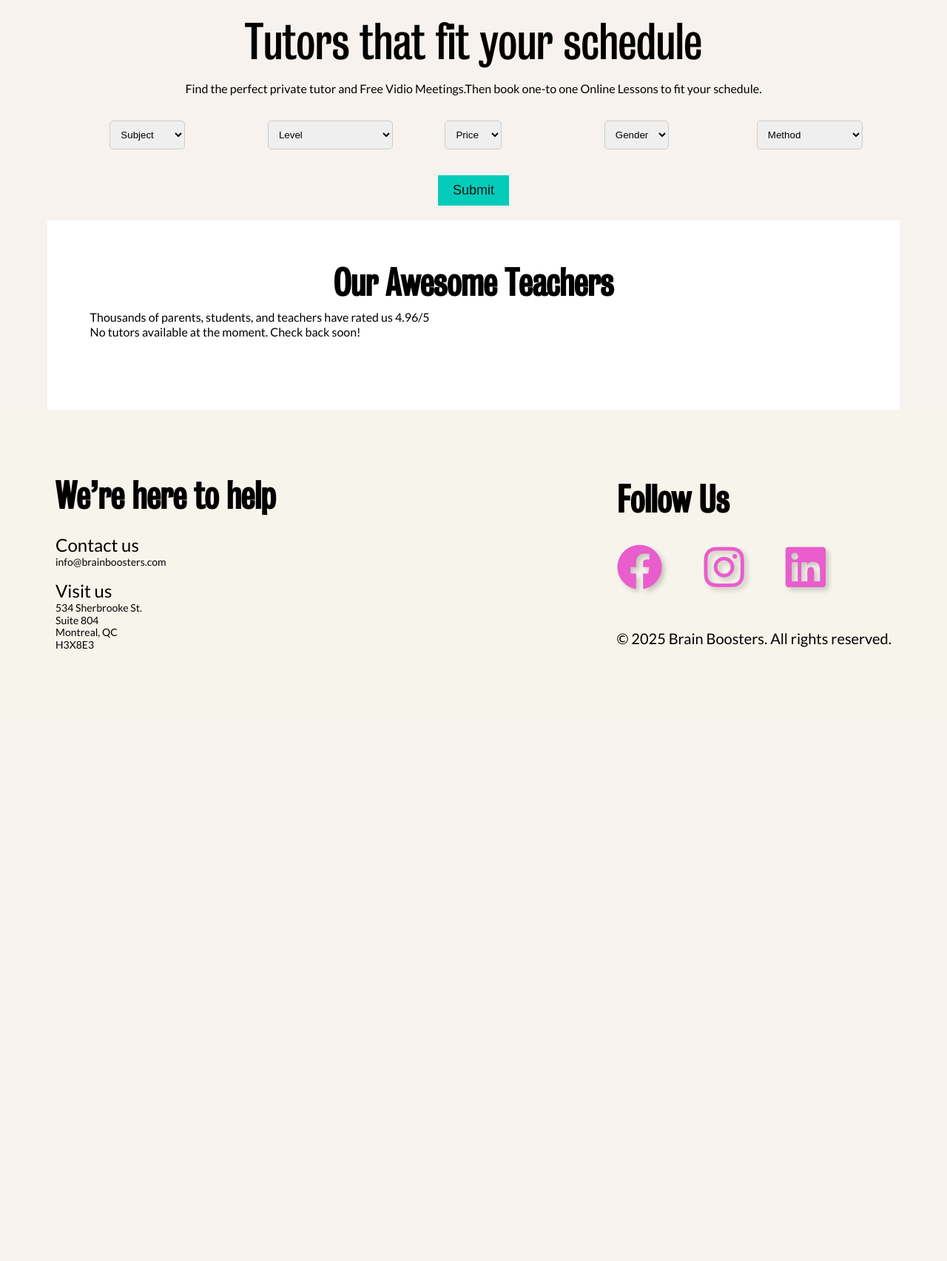
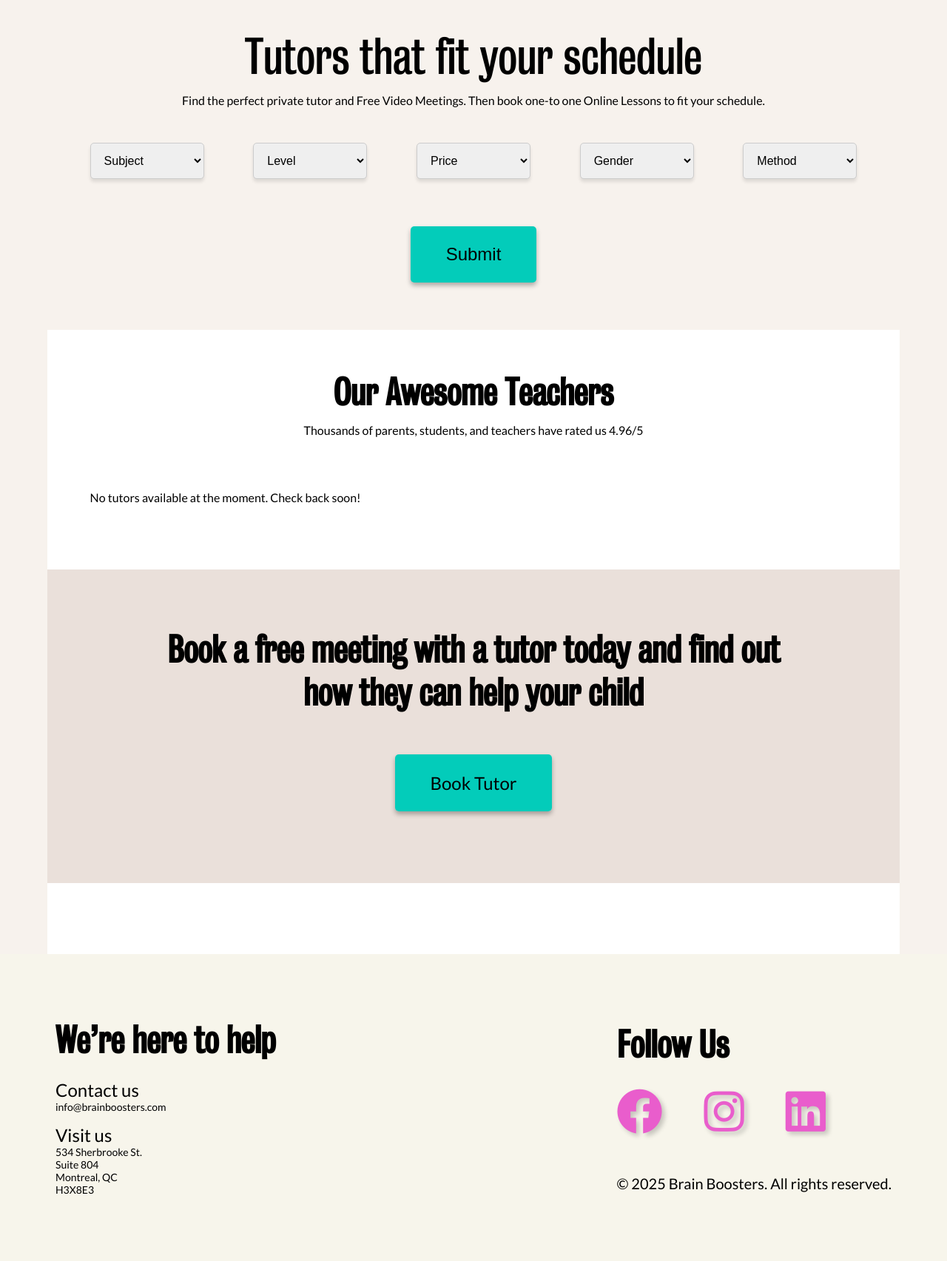
Before and after one commit to 582-41W-VA/Web-Project-2, a Django app: template brainboosters/templates/brainboosters/search.html in a window 1280 px wide. Shown: the part 116-1821 px from the top of the page at 74% size. Before the commit the page ends 994 px from the top, so only its background shows below. Run offline with Django 3.2, Linux system fonts and the light colour scheme; the template is opened without the code that fills it, so the values that code supplies are empty.

Commit message:
Styled search page and improved tutor search functionality

```diff
--- a/brainboosters/static/css/styles.css
+++ b/brainboosters/static/css/styles.css
@@ -891,6 +891,107 @@ input:-webkit-autofill {
   color: white;
 }
 
+/* Search Filters */
+.filters {
+  padding: 40px 0;
+  text-align: center;
+}
+
+.filters form {
+  display: flex;
+  flex-wrap: wrap;
+  justify-content: space-between;
+  gap: 8px;
+  align-items: flex-start;
+  margin-top: 48px;
+}
+
+.filters select {
+  font-size: 16px;
+  width: 154px;
+  padding: 14px;
+  border: 1px solid #ccc;
+  border-radius: 5px;
+  box-sizing: border-box;
+  box-shadow: 0 4px 4px rgba(0, 0, 0, 0.1);
+}
+
+/* Filters Submit button */
+.submit-container {
+  width: 100%;
+  text-align: center;
+  display: flex;
+  justify-content: center;
+  margin: 56px 0 24px;
+}
+
+.submit-container button {
+  font-size: 24px;
+  font-weight: 400;
+  padding: 24px 48px;
+  background-color: #03ccba;
+  color: #000000;
+  border: none;
+  cursor: pointer;
+  border-radius: 5px;
+  transition: background-color 0.3s ease, color 0.3s ease;
+}
+
+.submit-container button:hover {
+  background-color: #10a19d;
+  color: white;
+}
+
+/* Filters Search tutor-card  */
+.tutor-card .container .tutor-card-filters {
+  text-align: center;
+  margin-top: 12px;
+  margin-bottom: 72px;
+}
+
+/* Solid line separator */
+.separator {
+  border: none;
+  border-top: 1px solid #ccc;
+  margin: 16px 32px;
+}
+
+/* Hourly Rate container */
+.hourly-rate {
+  display: flex;
+  justify-content: space-between;
+  align-items: center;
+  margin-top: 12px;
+  padding: 0 32px;
+}
+
+/* Hourly rate text */
+.hourly-rate .rate {
+  font-size: 1.2em;
+  font-weight: bold;
+}
+
+/* Star Rating container */
+.star-rating {
+  display: flex;
+  align-items: center;
+}
+
+.star-rating span {
+  font-size: 1.2em;
+  margin-right: 8px;
+}
+
+.star-rating .rating {
+  font-size: 1em;
+  color: #999;
+}
+
+/* Book Tutor start search-start */
+.search-start {
+  margin-top: 88px;
+}
+
 /* Responsive Burger Menu Styles */
 @media screen and (max-width: 1024px) {
   nav .nav-items {
@@ -1052,6 +1153,13 @@ input:-webkit-autofill {
   .banner p {
     text-align: center;
     margin-bottom: 20px;
+  }
+
+  /* Search Filters */
+  .submit-container button {
+    width: 100%;
+    padding: 15px 0;
+    font-size: 18px;
   }
 
   /* About */
@@ -1325,55 +1433,6 @@ input:-webkit-autofill {
   }
 }
 
-
-.filters {
-  padding: 20px 0;
-  line-height: 1.8;
-  text-align: center;
-  align-items: center;
-}
-
-.filters form {
-  display: flex;
-  flex-wrap: wrap;
-  justify-content: space-between;
-  align-items: center;
-}
-
-.filters form div {
-  margin-bottom: 15px;
-  width: 15%;
-}
-
-.filters label {
-  display: block;
-  margin-bottom: 8px;
-  font-weight: bold;
-}
-
-.filters select,
-.filters input[type="text"] {
-  padding: 10px;
-  margin: 20px;
-  border: 1px solid #ccc;
-  border-radius: 5px;
-  box-sizing: border-box;
-}
-
-.filters button {
-  padding: 10px 20px;
-  background-color: #03ccba;
-  color: rgb(22, 22, 22);
-  border: none;
-  cursor: pointer;
-  font-size: large;
-}
-
-.filters button:hover {
-  background-color: #10a19d;
-}
-
-
 /* Responsive size 480 */
 @media (max-width: 480px) {
   footer {
--- a/brainboosters/templates/brainboosters/search.html
+++ b/brainboosters/templates/brainboosters/search.html
@@ -1,14 +1,14 @@
 {% extends 'base.html' %}
 {% load static %}
 
-{% block title %}search{% endblock %}
+{% block title %}Search{% endblock %}
 
 {% block content %}
 <!-- filters -->
 <section class="filters">
     <div class="container">
       <h1>Tutors that fit your schedule</h1>
-      <p>Find the perfect private tutor and Free Vidio Meetings.Then book one-to one Online Lessons to fit your schedule.</p>
+      <p>Find the perfect private tutor and Free Video Meetings. Then book one-to one Online Lessons to fit your schedule.</p>
       <form method="POST" action="{% url 'tutor_search' %}">
         {% csrf_token %}
         <div>
@@ -67,10 +67,10 @@
                 <option value="Blended" {% if request.POST.filter_method == 'Blended' %}selected{% endif %}>Blended learning</option>
             </select>
         </div>
+          <div class="submit-container">
+            <button type="submit" class="btn btn-primary">Submit</button>
+        </div>
       </form>
-       <div>
-            <button type="submit">Submit</button>
-        </div>
     </div>
   </section>
   <!-- end of filters -->
@@ -79,7 +79,7 @@
   <section class="tutor-card">
     <div class="container">
       <h2>Our Awesome Teachers</h2>
-      <p>Thousands of parents, students, and teachers have rated us 4.96/5</p>
+      <p class="tutor-card-filters">Thousands of parents, students, and teachers have rated us 4.96/5</p>
       <div class="cards">
         {% for tutor in tutors %}
         <article class="card">
@@ -92,14 +92,34 @@
           <p>{{ tutor.description|default:"Experienced tutor ready to help you succeed!" }}</p >
           <p><strong>Experience:</strong> {{ tutor.experience|default:"Not provided" }}</p >
           <p><strong>Method:</strong> {{ tutor.get_method_display }}</p >
-          <p><strong>Hourly Rate:</strong> ${{ tutor.hourly_rate|default:"N/A" }}</p >
+
+          <!-- Solid line separator -->
+          <hr class="separator">
+
+          <!-- Hourly rate container -->
+          <div class="hourly-rate">
+            <span class="rate">${{ tutor.hourly_rate|default:"N/A" }} /hr</span>
+            <div class="star-rating">
+              <span>⭐</span> <!-- Also we can dynamically adjust this if have the rating value -->
+              <span class="rating">5/5</span>
+            </div>
+          </div>
         </article>
         {% empty %}
         <p>No tutors available at the moment. Check back soon!</p >
         {% endfor %}
       </div>
     </div>
+    <!-- Book Tutor start-->
+  <section class="start search-start">
+    <div class="container">
+      <h2>
+        Book a free meeting with a tutor today and find out how they can help your
+        child
+      </h2>
+      <a href="#" class="btn btn-primary">Book Tutor</a>
+    </div>
+  </section>
+<!-- end of Book Tutor start -->
 </section>
-
-
 {% endblock %}
```
